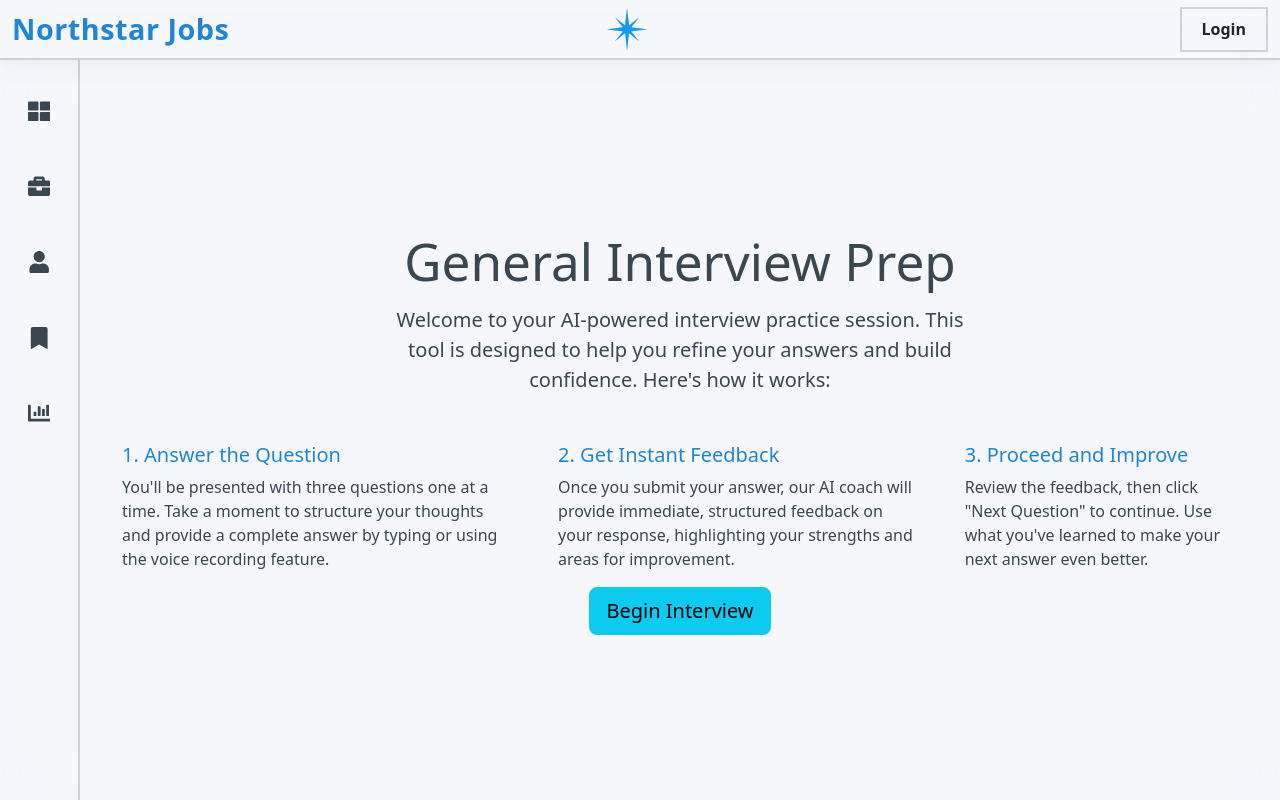
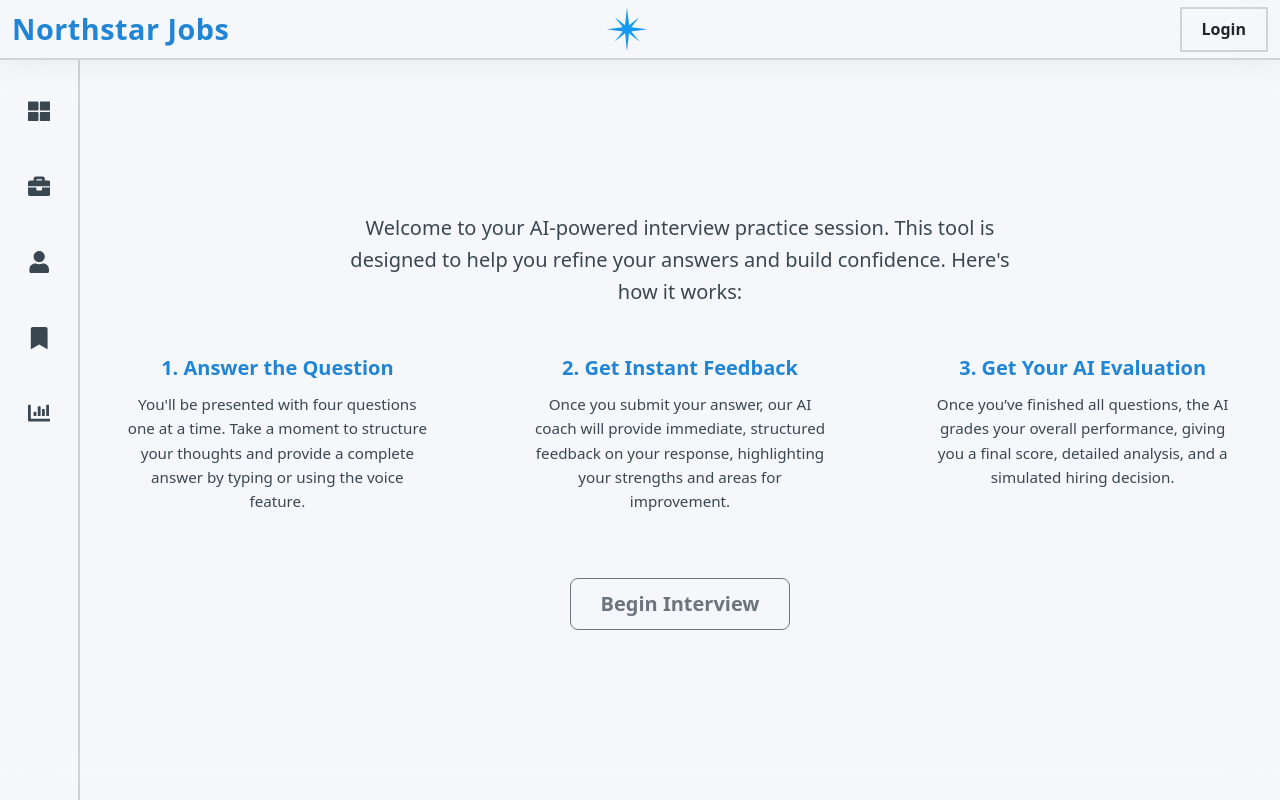
Before and after one commit to TJordahl90/Capstone-Web-Crawler, a React (Vite) app in the folder frontend/: page /interview-chatbot in a window 1280 px wide. Built offline with nearby package versions, Linux system fonts and the light colour scheme; no server answers.

Commit message:
update interview chatbot ui

```diff
--- a/frontend/src/components/InterviewChatbot.jsx
+++ b/frontend/src/components/InterviewChatbot.jsx
@@ -20,6 +20,7 @@ const InterviewChatbot = () => {
   const [voiceTranscript, setVoiceTranscript] = useState("");
   const [timer, setTimer] = useState(0);
   const [loading, setLoading] = useState(false);
+  const [pageLoad, setPageLoad] = useState(false);
   const [error, setError] = useState('');
   const [screenWidth, setScreenWidth] = useState(window.innerWidth);
   const [limitReached, setLimitReached] = useState(
@@ -38,25 +39,24 @@ const InterviewChatbot = () => {
   const isSpeechRecognitionSupported = !!(window.SpeechRecognition || window.webkitSpeechRecognition);
 
   const getAIQuestions = async () => {
-    setLoading(true);
+    setPageLoad(true);
     setError("");
 
     try {
       const response = await api.get(`/chatbot_interview/?job_id=${job.id}`);
       setQuestions(response.data.message || []);
+			setPageLoad(false);
       setSessionStarted(true);
     }
     catch (err) {
       if (err.response && err.response.status === 429) {
         sessionStorage.setItem('chatLimitReached', 'true');
         setLimitReached(true);
+				setPageLoad(false);
       }
       else {
         setError(err.response?.data?.error || "Failed to get questions. Please try again later.");
       }
-    }
-    finally {
-      setLoading(false);
     }
   };
 
@@ -183,32 +183,41 @@ const InterviewChatbot = () => {
     return () => window.removeEventListener("resize", handleResize);
   }, []);
 
+	const cardBase = {
+    backgroundColor: "var(--card)",
+    border: `1px solid var(--accent1)`,
+    borderLeft: `4px solid var(--accent1)`,
+    borderRadius: "16px",
+    color: "var(--text)",
+    padding: "1.8rem",
+    height: "100%",
+    boxShadow: "0 4px 20px var(--shadow1)",
+    display: "flex",
+    flexDirection: "column",
+    justifyContent: "space-between",
+  };
+
   // This will display the overall summary page
   if (sessionEnded) {
     return (
-      <Container className="py-5" style={{ maxWidth: '1000px' }}>
-        <Row>
-          <Col>
-            <div style={{ backgroundColor: 'var(--background)', border: '1px solid var(--border)', padding: '2rem', borderRadius: '0.375rem', color: 'var(--text2)' }}>
-
-              <h3 style={{ fontSize: '1.75rem', fontWeight: 600, color: 'var(--text2)', textAlign: 'center', marginBottom: '1.5rem' }}>Your Mock Interview Report</h3>
+      <Container className="py-5" style={{ maxWidth: '1200px' }}>
+        <Card style={cardBase}>
+            <h3 style={{ fontSize: '2.0rem', fontWeight: 600, color: 'var(--text)', textAlign: 'center', marginBottom: '1.5rem' }}>Your Mock Interview Report</h3>
             <Row className="mb-4 text-center">
               <Col md={6} className="mb-3 mb-md-0">
                 <h6 style={{ color: 'var(--title)', textTransform: 'uppercase', fontSize: '0.9rem', letterSpacing: '1px' }}>Overall Grade</h6>
-                  <p style={{ fontSize: '3.5rem', fontWeight: 'bold', color: 'var(--webname)', margin: 0, lineHeight: 1.2 }}>{summaryGrade}</p>
+                <p style={{ fontSize: '3.5rem', fontWeight: 'bold', color: 'var(--accent2)', margin: 0, lineHeight: 1.2 }}>{summaryGrade}</p>
               </Col>
               <Col md={6}>
                 <h6 style={{ color: 'var(--title)', textTransform: 'uppercase', fontSize: '0.9rem', letterSpacing: '1px' }}>Are you Hired?</h6>
-                  <p style={{ fontSize: '3.5rem', fontWeight: 'bold', color: 'var(--text2)', margin: 0, textTransform: 'capitalize', lineHeight: 1.2 }}>{summaryHired}</p>
+                <p style={{ fontSize: '3.5rem', fontWeight: 'bold', color: 'var(--accent2)', margin: 0, textTransform: 'capitalize', lineHeight: 1.2 }}>{summaryHired}</p>
               </Col>
             </Row>
 
             <hr style={{ borderColor: 'var(--border' }} />
-              <h5 style={{ fontSize: '1.25rem', fontWeight: 600, color: 'var(--text2)', marginTop: '1.5rem' }}>AI Analysis</h5>
-              <p style={{ fontSize: '1.1rem', color: 'var(--text2)', whiteSpace: 'pre-wrap' }}>{summaryAnalysis}</p>
-            </div>
-          </Col>
-        </Row>
+            <h5 style={{ fontSize: '1.25rem', fontWeight: 600, color: 'var(--text)', marginTop: '1.5rem', marginBottom: "1.5rem" }}>AI Analysis</h5>
+            <p style={{ fontSize: '1.1rem', color: 'var(--text)', whiteSpace: 'pre-wrap' }}>{summaryAnalysis}</p>
+        </Card>
       </Container>
     );
   }
@@ -216,47 +225,76 @@ const InterviewChatbot = () => {
   // This will display an error message about the chat limit
   if (limitReached) {
     return (
-      <Container className="py-5" style={{ maxWidth: '1000px' }}>
-        <Row>
-          <Col>
-            <div style={{ backgroundColor: 'var(--bg3)', border: '1px solid var(--border)', padding: '2rem', borderRadius: '0.375rem', color: 'var(--text2)', textAlign: 'center' }}>
-              <h3 style={{ fontSize: '1.75rem', fontWeight: 600, color: 'var(--text2)', marginBottom: '1.5rem' }}>Daily Limit Reached</h3>
-              <p style={{ fontSize: '1.1rem', color: 'var(--text2)' }}>
+      <Container className="py-5" style={{ maxWidth: '1200px' }}>
+        <Card style={cardBase}>
+            <div style={{ padding: '2rem', textAlign: 'center' }}>
+              <h3 style={{ fontSize: '1.75rem', fontWeight: 600, color: 'var(--text)', marginBottom: '1.5rem' }}>Daily Limit Reached</h3>
+              <p style={{ fontSize: '1.1rem', color: 'var(--text)' }}>
                 You have reached your limit of 4 questions per day. Please try again tomorrow.
               </p>
             </div>
-          </Col>
-        </Row>
+        </Card>
       </Container>
+    );
+  }
+
+	if (pageLoad) {
+		return (
+			<div style={{ height: "100vh", backgroundColor: "var(--background)", display: "flex", justifyContent: "center", alignItems: "center", flexDirection: "column", color: "var(--text)" }}>
+					<Spinner
+						animation="border"
+						role="status"
+						style={{ width: "4rem", height: "4rem" }}
+					/>
+					<p style={{ marginTop: "1rem", fontSize: "1.1rem" }}>
+						Loading your interview...
+					</p>
+			</div>
 		);
 	}
 
   // This will display the instruction page
 	if (!sessionStarted) {
 	  return (
-      <Container className="d-flex justify-content-center align-items-center text-center" style={{ color: "var(--text)", height: 'calc(100vh - 52px)' }}>
-        <div>
-          <h1>{job ? `Mock Interview for ${job.title}` : 'General Interview Prep'}</h1>
-          <p className="lead mt-3" style={{ color: "var(--text)", maxWidth: '600px', margin: 'auto' }}>
+	    <Container className="d-flex justify-content-center text-center" style={{ color: "var(--text)", height: 'calc(100vh - 52px)', paddingTop: "8rem", maxWidth: "1200px" }}>
+	      <div style={{ width: "100%" }}>
+	        <h1 style={{ marginBottom: "1.5rem" }}>
+	            {job && <>Mock Interview for: <span style={{ color: "var(--accent1)", fontWeight: 600 }}>{job.title}</span></>}
+	        </h1>
+
+	        <p className="lead" style={{ color: "var(--text)", maxWidth: '700px', margin: '0 auto 3rem auto', lineHeight: "1.6" }}>
 	            Welcome to your AI-powered interview practice session. This tool is designed to help you refine your answers and build confidence. Here's how it works:
 	        </p>
 
-          <div className="d-flex justify-content-center gap-5 mt-5 text-start">
-            <div>
-              <h5 style={{ color: "var(--accent1" }}>1. Answer the Question</h5>
-              <p className="des1">You'll be presented with three questions one at a time. Take a moment to structure your thoughts and provide a complete answer by typing or using the voice recording feature.</p>
+	        <div className="d-flex justify-content-center text-start flex-wrap" style={{ gap: "2rem", marginBottom: "3rem" }}>
+            	<div className="col-md-4 d-flex flex-column" style={{ flex: "1 1 30%", minWidth: "250px", textAlign: "center", alignItems: "center" }}>
+            	    <h5 style={{ color: "var(--accent2)", fontWeight: "600", marginBottom: "0.75rem" }}>1. Answer the Question</h5>
+            	    <p style={{ color: "var(--text)", lineHeight: "1.6", fontSize: "0.95rem", margin: 0, maxWidth: "300px" }}>
+            	        You'll be presented with four questions one at a time. Take a moment to structure your thoughts and provide a complete answer by typing or using the voice feature.
+            	    </p>
             	</div>
-            <div>
-              <h5 style={{ color: "var(--accent1" }}>2. Get Instant Feedback</h5>
-              <p className="des2">Once you submit your answer, our AI coach will provide immediate, structured feedback on your response, highlighting your strengths and areas for improvement.</p>
+
+              <div className="col-md-4 d-flex flex-column" style={{ flex: "1 1 30%", minWidth: "250px", textAlign: "center", alignItems: "center" }}>
+                  <h5 style={{ color: "var(--accent2)", fontWeight: "600", marginBottom: "0.75rem" }}>2. Get Instant Feedback</h5>
+                  <p style={{ color: "var(--text)", lineHeight: "1.6", fontSize: "0.95rem", margin: 0, maxWidth: "300px" }}>
+                      Once you submit your answer, our AI coach will provide immediate, structured feedback on your response, highlighting your strengths and areas for improvement.
+                  </p>
               </div>
-            <div>
-              <h5 style={{ color: "var(--accent1" }}>3. Proceed and Improve</h5>
-              <p className="des3">Review the feedback, then click "Next Question" to continue. Use what you've learned to make your next answer even better.</p>
+
+              <div className="col-md-4 d-flex flex-column" style={{ flex: "1 1 30%", minWidth: "250px", textAlign: "center", alignItems: "center" }}>
+                  <h5 style={{ color: "var(--accent2)", fontWeight: "600", marginBottom: "0.75rem" }}>3. Get Your AI Evaluation</h5>
+                  <p style={{ color: "var(--text)", lineHeight: "1.6", fontSize: "0.95rem", margin: 0, maxWidth: "300px" }}>
+                      Once you’ve finished all questions, the AI grades your overall performance, giving you a final score, detailed analysis, and a simulated hiring decision.
+                  </p>
               </div>
+
           </div>
-          <Button variant="info" size="lg" onClick={getAIQuestions} disabled={loading}>
-            {loading ? <Spinner as="span" animation="border" size="sm" /> : "Begin Interview"}
+	        <Button
+      	    variant="outline-secondary"
+						size="lg" onClick={() => {setPageLoad(true); getAIQuestions(); }} disabled={loading}
+						style={{ marginTop: "1rem", padding: "10px 30px", fontWeight: "600", letterSpacing: "0.5" }}
+					>
+	            Begin Interview
 	        </Button>
 	      </div>
 	    </Container>
@@ -265,26 +303,20 @@ const InterviewChatbot = () => {
 
   if (questions.length === 0) {
     return (
-      <Container className="d-flex justify-content-center align-items-center" style={{ height: 'calc(100vh - 52px)' }}>
+      <Container className="d-flex justify-content-center align-items-center" style={{ height: 'calc(100vh - 52px)', color: "var(--text)" }}>
         <Spinner animation="border" variant="info" />
       </Container>
     );
   }
 
   return (
-    <Container className="py-5" style={{ maxWidth: '1000px' }}>
-      <style>{`
-                .btn-outline-secondary:hover {
-                    color: #fff;
-                    background-color: var(--hover2, #4a5568);
-                }
-            `}</style>
-
+    <Container className="py-5" style={{ maxWidth: "1200px" }}>
+			<Card style={cardBase}>
       	{/* Header & Progress Section */}
       	<Row>
       	  <Col>
-          <div className="text-center text-white mb-4">
-            <h2 className="mb-2" style={{ color: 'var(--text)' }}>{job ? `Mock Interview: ${job.title}` : 'General Interview Prep'}</h2>
+      	    <div className="text-center mb-4">
+      	      <h2 className="mb-2" style={{ color: "var(--accent1)", fontWeight: 600 }}>{job.title}</h2>
       	      <p className="lead" style={{ color: 'var(--text)', fontSize: '1.1rem' }}>
       	        Question {currQuestionIndex + 1} of {questions.length}
       	      </p>
@@ -354,19 +386,19 @@ const InterviewChatbot = () => {
       	          <Form onSubmit={handleAnswerSubmit}>
       	            <style>{`
 						       		.answer-input::placeholder {
-        color: var(--accent3);
+						       		 color: var(--text);
 						       		 opacity: 1;
 										    }
 										    .answer-input::-webkit-input-placeholder {
-        color: var(--accent3);
+										        color: var(--text);
 										        opacity: 1;
 										    }
 										    .answer-input::-moz-placeholder {
-        color: var(--accent3);
+										        color: var(--text);
 										        opacity: 1;
 										    }
 										    .answer-input:-ms-input-placeholder {
-        color: var(--accent3);
+										        color: var(--text);
 										    }
 										`}</style>
 
@@ -464,6 +496,7 @@ const InterviewChatbot = () => {
       	    </Col>
       	  </Row>
       	)}
+			</Card>
     </Container>
   );
 };
```
Lines whose indentation alone changed are shown as unchanged.
